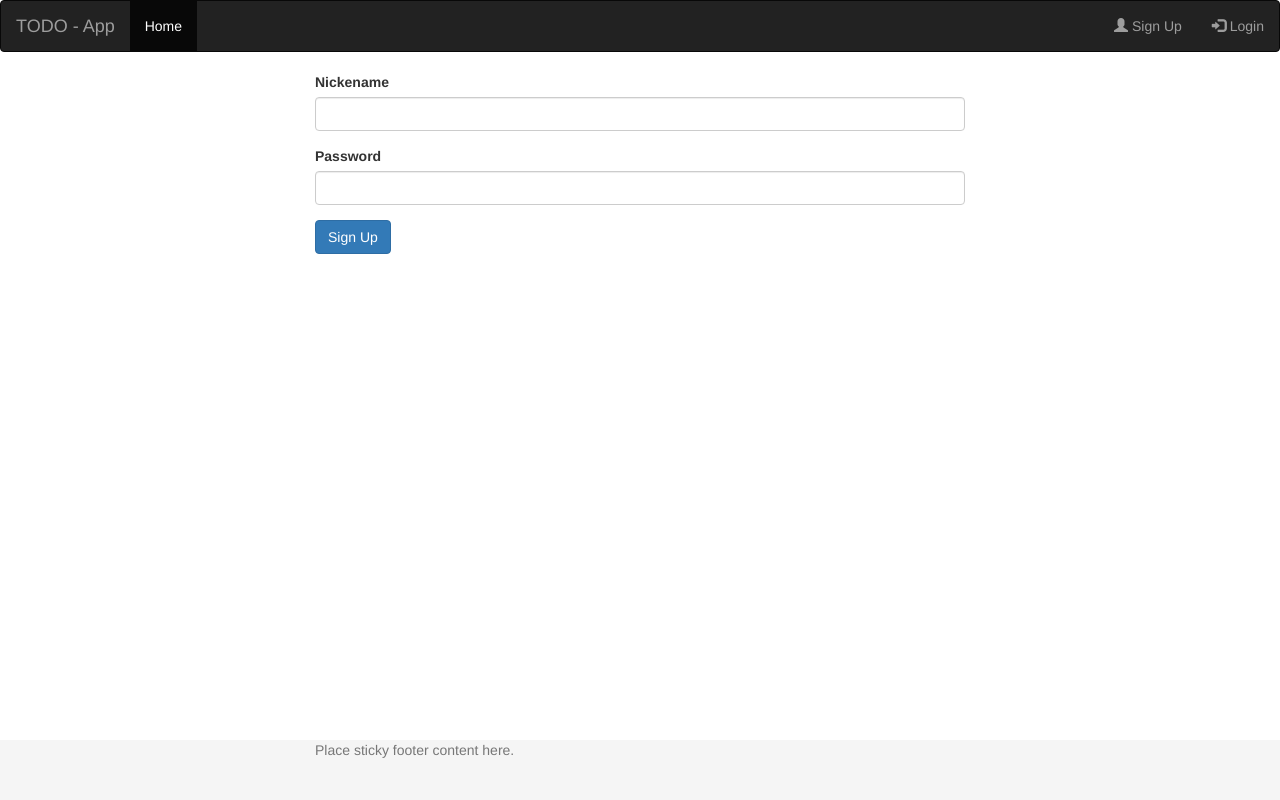
After one commit to GabrielRato/todo-app, a Flask app: page /signup in a window 1280 px wide. The commit adds this page. Run offline with Flask 2, Linux system fonts and the light colour scheme; some libraries are stand-ins or nearby versions.

Commit message:
Added the login/signup with hash password
Now user can signup in the system whit a secure password and login
successfuly

```diff
--- a/app/__init__.py
+++ b/app/__init__.py
@@ -1,8 +1,13 @@
 from flask import Flask
 from flask_sqlalchemy import SQLAlchemy
 
+
+from flask_bootstrap import Bootstrap
+
+
 #creates the application object
 app = Flask(__name__)
+Bootstrap(app)
 app.config.from_object('config')
 db = SQLAlchemy(app)
 #prevent circular import error
--- a/app/forms.py
+++ b/app/forms.py
@@ -7,5 +7,10 @@ from wtforms.validators import DataRequired
 #FLASK-WTF represent forms in views as classes and defines the fields in forms
 #as variables
 class LoginForm(Form):
-    openid = StringField('openid', validators=[DataRequired()])
+    nickname = StringField('Nickename', validators=[DataRequired()])
+    password = StringField('Password', validators=[DataRequired()])
     remember_me = BooleanField('remember_me', default=False)
+
+class SignupForm(Form):
+    nickname = StringField('Nickename', validators=[DataRequired()])
+    password = StringField('Password', validators=[DataRequired()])
--- /dev/null
+++ b/app/static/js/login_user.js
@@ -0,0 +1 @@
+console.log(10);
--- a/app/templates/base.html
+++ b/app/templates/base.html
@@ -36,7 +36,7 @@
   </nav>
 
 
-{% block content %}{% endblock %}
+{% block content %}{% endblock content %}
 
 
 
--- a/app/templates/index.html
+++ b/app/templates/index.html
@@ -1,5 +1,6 @@
 {% extends "base.html" %}
 {% block content %}
+<script type= "text/javascript" src = "static/js/login_user.js"> </script>
 
   <div class="container">
 
@@ -7,7 +8,7 @@
     <div class="form-group">
       <label for="inputEmail3" class="col-sm-5 control-label">Email</label>
       <div class="col-sm-3">
-        <input type="email" class="form-control" id="inputEmail3" placeholder="Email">
+        <input type="email" class="form-control" id="inputEmail" placeholder="Email">
       </div>
     </div>
     <div class="form-group">
@@ -32,4 +33,4 @@
     </div>
   </form>
 </div>
-{% endblock %}
+{% endblock content %}
--- /dev/null
+++ b/app/templates/signup.html
@@ -0,0 +1,16 @@
+
+
+<!-- extend from base layout -->
+{% extends "base.html" %}
+{% import "bootstrap/wtf.html" as wtf %}
+{% block content %}
+<div class= "container">
+      <form method="POST" action="" name="signup">
+<dl>
+    {{wtf.quick_form(form) }}
+      <input class="btn btn-primary" type="submit" value="Sign Up">
+
+</dl>
+    </form>
+</div>
+{% endblock %}
--- a/app/views.py
+++ b/app/views.py
@@ -1,11 +1,79 @@
 
-from flask import render_template
-from app import app
+from flask import render_template, redirect, request, abort
+from app import app, db
 from flask_httpauth import HTTPBasicAuth
+from .forms import LoginForm, SignupForm
 
+from flask_httpauth import HTTPBasicAuth
+auth = HTTPBasicAuth()
 
+from models import User
 
 @app.route('/')
 @app.route('/index')
 def index():
     return render_template("index.html")
+
+
+@app.route('/login', methods=['GET', 'POST'])
+def login():
+    form = LoginForm()
+    if form.validate_on_submit():
+            verify_password(nickename, password)
+            print (form.nickname.data, str(form.remember_me.data))
+            return redirect('/index')
+    return render_template('login.html',
+                           title='Sign In',
+                           form=form)
+
+
+@app.route('/signup', methods=['GET','POST'])
+def signup():
+    form = SignupForm()
+
+    if form.validate_on_submit():
+        nickname = form.nickname.data
+        password = form.password.data
+
+        if nickname is None or password is None:
+            print 1
+            abort(400) # missing arguments
+
+        if User.query.filter_by(nickname = nickname).first() is not None:
+            print 2
+            abort(400) # existing user
+
+        user = User(nickname = nickname)
+        user.hash_password(password)
+        db.session.add(user)
+        db.session.commit()
+
+    return render_template('signup.html',
+                           title='Sign In',
+                           form=form)
+
+
+@auth.verify_password
+def verify_password(nickename, password):
+    user = User.query.filter_by(nickename = nickename).first()
+    if not user or not user.verify_password(password):
+        return False
+    g.user = user
+    return True
+
+@app.route('/api/users', methods = ['POST'])
+def new_user():
+    nickname = request.json.get('nickname')
+    password = request.json.get('password')
+    if nickname is None or password is None:
+        print 1
+        abort(400) # missing arguments
+    if User.query.filter_by(nickname = nickname).first() is not None:
+        print 2
+        abort(400) # existing user
+    user = User(nickname = nickname)
+    user.hash_password(password)
+    db.session.add(user)
+    db.session.commit()
+    return jsonify({ 'username': user.nickname }), 201,{'Location':
+        url_for('get_user', id = user.id, _external = True)}
```
Also changed, not shown: app/models.py (+7 -0 lines), app/templates/login.html (added, +16 -0 lines), 2 other files.
